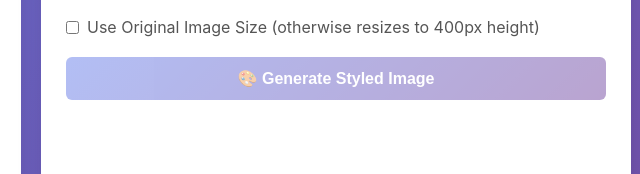
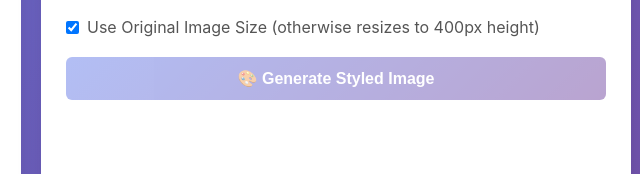
Before and after one commit to FokaKefir/NeuralStyleTransfer, a plain HTML site: page web/index.html in a window 1280 px wide. Shown: the part 541-715 px from the top of the page, 609-1249 px from the left. Drawn offline with Linux system fonts and the light colour scheme; no server answers.

Commit message:
Set default for 'Use Original Image Size' checkbox to checked

```diff
--- a/web/index.html
+++ b/web/index.html
@@ -99,7 +99,7 @@
 
                 <div class="param-group checkbox-group">
                     <label>
-                        <input type="checkbox" id="useOriginalSize">
+                        <input type="checkbox" id="useOriginalSize" checked="true">
                         Use Original Image Size (otherwise resizes to 400px height)
                     </label>
                 </div>
```
